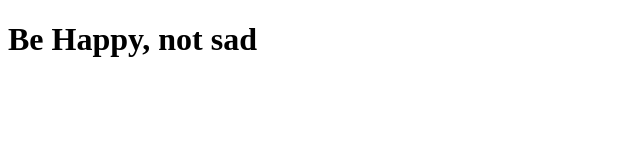
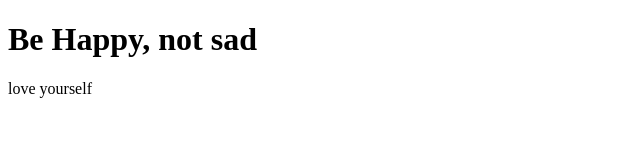
Before and after one commit to anachavez95/happinessrainbow, a plain HTML site: page index.html in a window 1280 px wide. Shown: the whole page, without its empty margins (0-640 px from the left). Drawn offline with Linux system fonts and the light colour scheme.

Commit message:
Update index.html

```diff
--- a/index.html
+++ b/index.html
@@ -7,5 +7,6 @@
 </head>
 <body>
     <h1>Be Happy, not sad</h1>
+    <p> love yourself</p>
 </body>
 </html>
```
